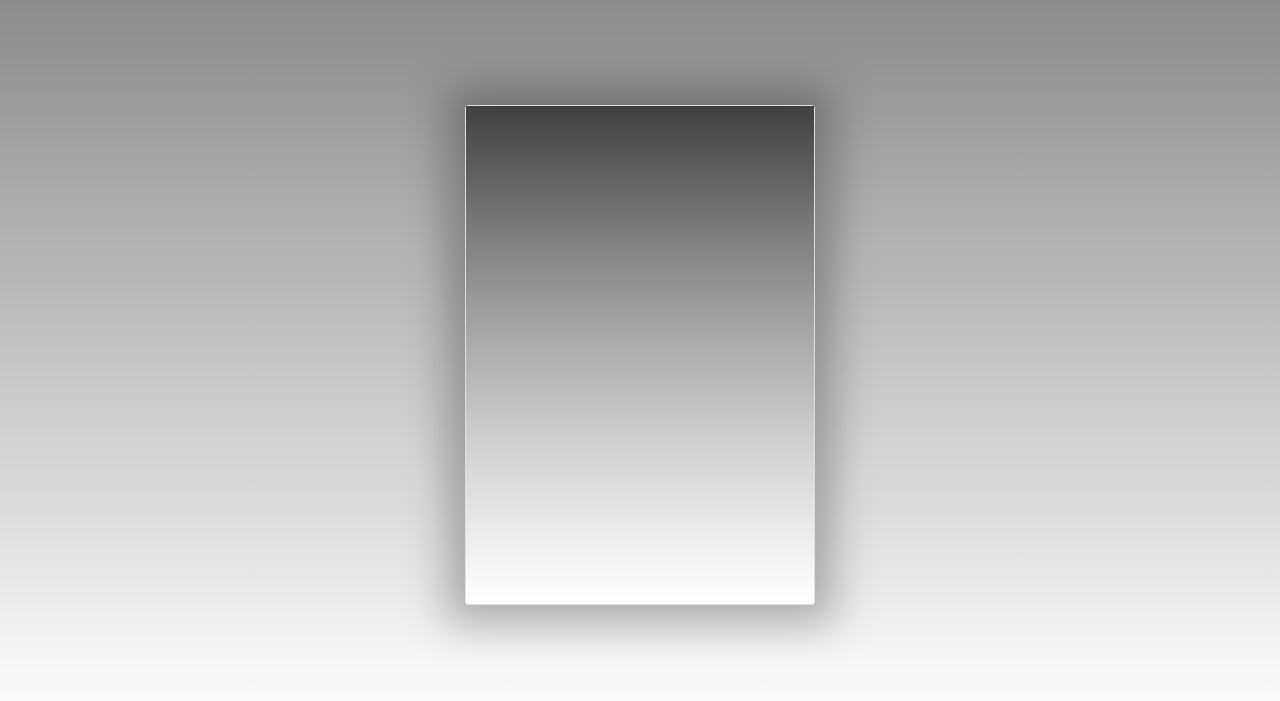
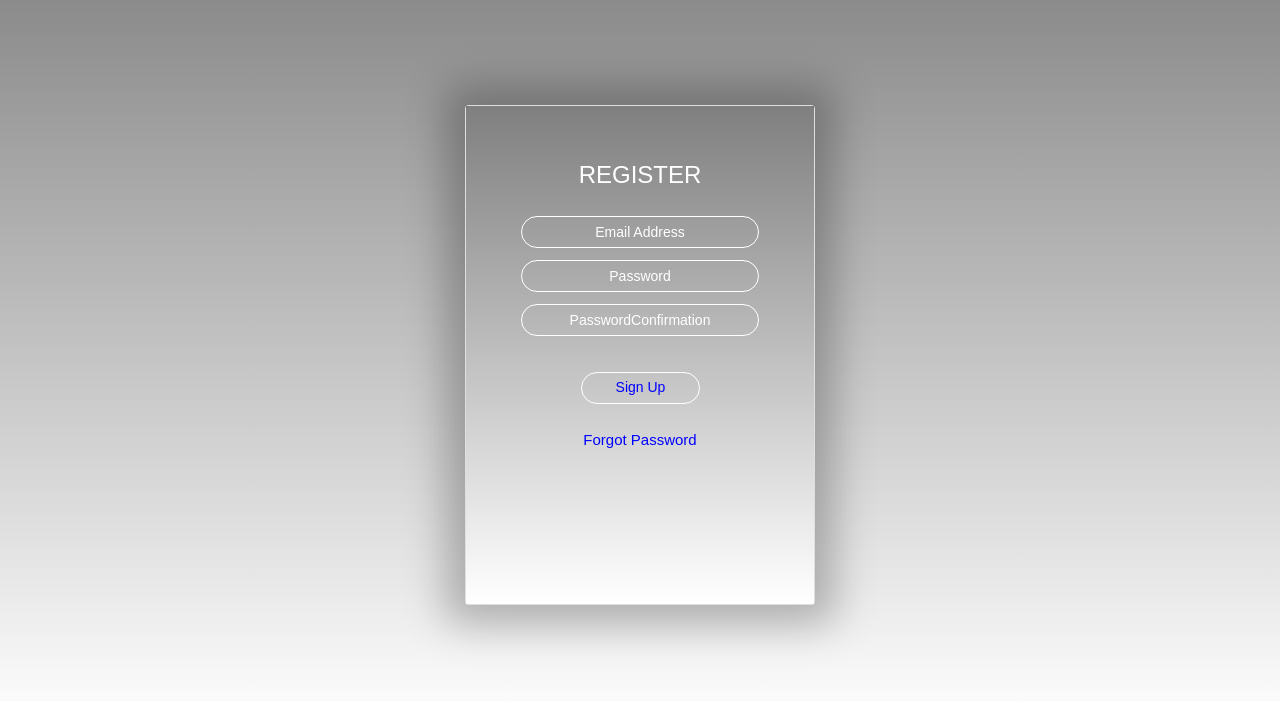
Before and after one commit to thomasjkim13/jobresource-client, a website built with webpack: page index.html in a window 1280 px wide. Shown: the part 75-776 px from the top of the page. Built offline with nearby package versions, Linux system fonts and the light colour scheme; files whose address does not match are found by name.

Commit message:
Add sign up section

```diff
--- a/assets/styles/index.scss
+++ b/assets/styles/index.scss
@@ -60,7 +60,6 @@ nav img{
     width: 100%;
     height: 80vh;
     font-family: sans-serif;
-    background: transparent;
     display: flex;
     align-items: center;
     justify-content: center;
@@ -74,6 +73,8 @@ nav img{
     position: relative;
     width: 100%;
     height: 100%;
+    transform: rotateY(-180deg);
+    transform-style: preserve-3d
 }
 .front, .back{
     position: absolute;
@@ -87,5 +88,76 @@ nav img{
     backface-visibility: hidden;
 }
 .back{
-    transition: rotateY(180deg);
+    transform: rotateY(180deg);
 }
+.card h2{
+    font-weight: normal;
+    font-size: 24px;
+    text-align: center;
+    margin-bottom: 20px;
+    color: white
+}
+.input-box{
+    width: 100%;
+    background: transparent;
+    border: 1px solid white;
+    margin: 6px 0;
+    height: 32px;
+    border-radius: 20px;
+    padding: 0 10px;
+    box-sizing: border-box;
+    outline: none;
+    text-align: center;
+    color: white;
+}
+::placeholder{
+    color: white;
+    font-size: 14px;
+}
+button{
+   width: 50%;
+   background: transparent;
+   border: 1px solid white;
+   margin: 30px 50px 5px 60px;
+   height: 32px;
+   font-size: 14px;
+   border-radius: 20px;
+   padding: 0 10px;
+   box-sizing: border-box;
+   outline: none;
+   color: blue;
+   cursor: pointer;
+}
+button:hover{
+    background-color: white;
+    transition: 1s;
+}
+.btn{
+    width: 50%;
+    background: transparent;
+    border: 1px solid white;
+    margin: 5px 50px 10px 60px;
+    height: 32px;
+    font-size: 14px;
+    border-radius: 20px;
+    padding: 0 10px;
+    box-sizing: border-box;
+    outline: none;
+    color: blue;
+    cursor: pointer;
+}
+.btn:hover{
+    background-color: white;
+    transition: 1s;
+}
+.submit-btn{
+    position: relative;
+}
+.card a{
+    color: blue;
+    text-decoration: none;
+    display: block;
+    text-align: center;
+    font-size: 15px;
+    margin-top: 20px;
+}
--- a/index.html
+++ b/index.html
@@ -28,14 +28,25 @@
           <div class="card">
             <div class="inner-box">
               <div class="front">
-                <!-- <h2>LOGIN</h2> -->
-                <!-- <form>
-                  <input type="email" class="input-box" placeholder="Your Email Id" required>
-                  <input type="password" class="input-box" placeholder="Your Password" required>
-                  <button type="submit" class="submit-btn">Submit</button>
-                </form> -->
+                <h2>LOGIN</h2>
+                <form>
+                  <input type="email" class="input-box" placeholder="Email Address" required>
+                  <input type="password" class="input-box" placeholder="Password" required>
+                  <button type="submit" class="submit-btn">Sign In</button>
+                </form>
+                <button type="button" class="btn">Sign Up</button>
+                <a href="">Forgot Password</a>
               </div>
-              <div class="back"></div>
+              <div class="back">
+                <h2>REGISTER</h2>
+                <form>
+                  <input type="email" class="input-box" placeholder="Email Address" required>
+                  <input type="password" class="input-box" placeholder="Password" required>
+                  <input type="password" class="input-box" placeholder="PasswordConfirmation" required>
+                  <button type="button" class="submit-btn">Sign Up</button>
+                </form>
+                <a href="">Forgot Password</a>
+              </div>
             </div>
           </div>
         </div>
```
